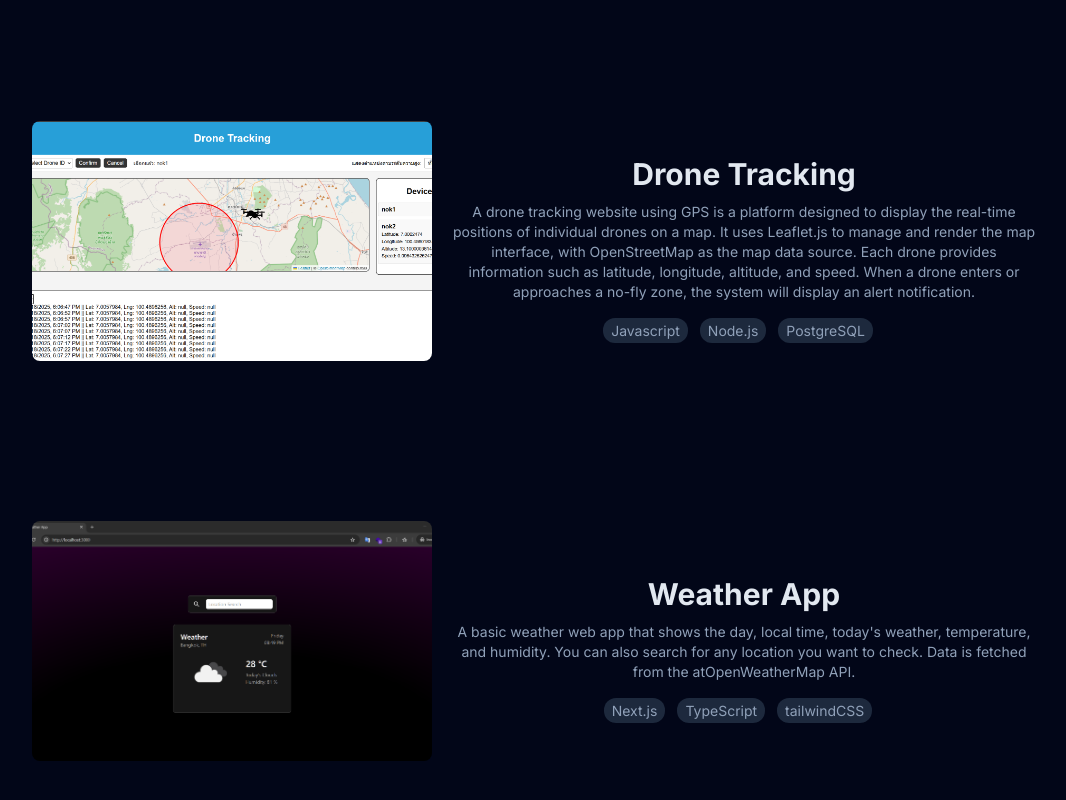
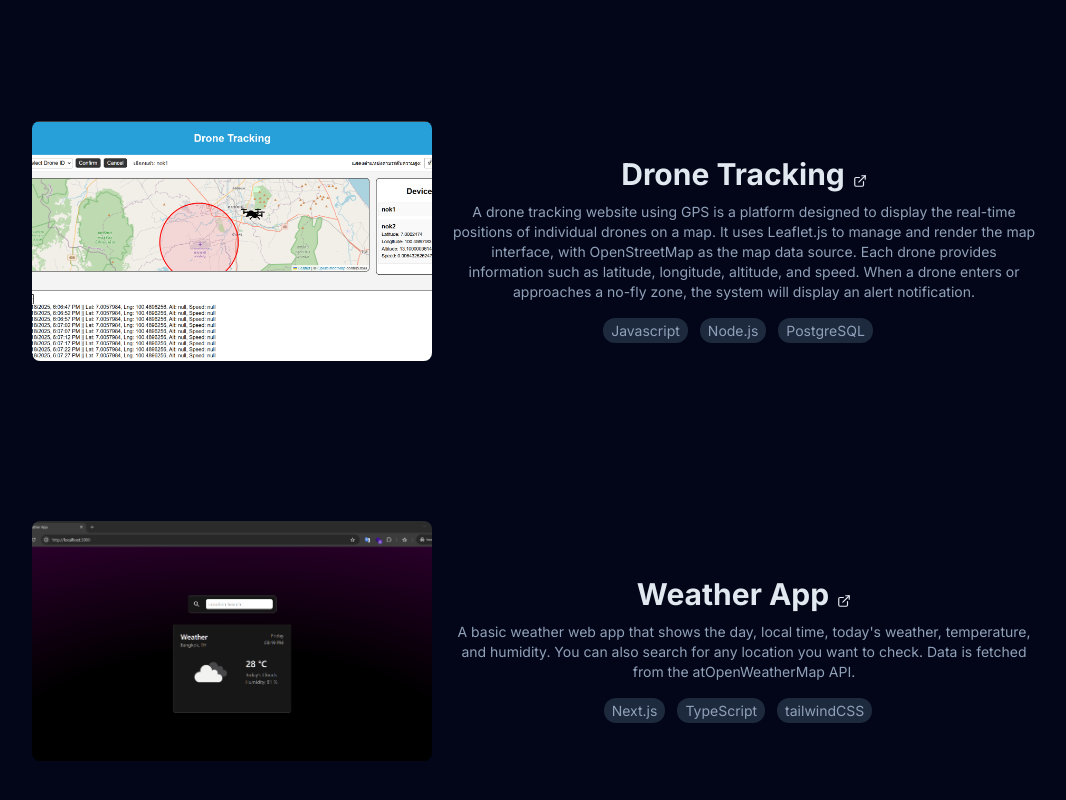
Before and after one commit to cabbaj/my-portfolio-react-tailwind, a React (Vite) app: page / in a window 1280 px wide. Shown: the part 3597-4397 px from the top of the page, without its empty margins (96-1162 px from the left). Built offline with nearby package versions, Linux system fonts and the light colour scheme.

Commit message:
update projects section

```diff
--- a/src/components/ProjectCard.jsx
+++ b/src/components/ProjectCard.jsx
@@ -1,13 +1,29 @@
-const ProjectCard = ({ title, img, description, stacks }) => {
+import { FiExternalLink } from "react-icons/fi";
+
+const ProjectCard = ({ title, img, description, stacks, link }) => {
   return (
+    // image
     <div className="flex flex-col md:flex-row">
       <img
         src={img}
         alt={title}
         className="object-cover rounded-lg h-60 w-100"
       />
+
+      {/* info */}
       <div className="flex flex-col justify-center gap-2 mt-4">
-        <h3 className="font-bold text-center sub-heading">{title}</h3>
+        {link ? (
+          <a href={link} target="_blank">
+            <div className="text-center">
+              <h3 className="inline font-bold text-center sub-heading hover:underline">
+                {title}
+              </h3>
+              <FiExternalLink className="inline ml-2 text-sm" />
+            </div>
+          </a>
+        ) : (
+          <h3 className="font-bold text-center sub-heading">{title}</h3>
+        )}
         <p className="ml-4 text-left px-5 text-sm md:ml-0 muted-text md:text-center">
           {description}
         </p>
--- a/src/sections/Projects.jsx
+++ b/src/sections/Projects.jsx
@@ -17,6 +17,7 @@ const projects = [
     description:
       "A drone tracking website using GPS is a platform designed to display the real-time positions of individual drones on a map. It uses Leaflet.js to manage and render the map interface, with OpenStreetMap as the map data source. Each drone provides information such as latitude, longitude, altitude, and speed. When a drone enters or approaches a no-fly zone, the system will display an alert notification.",
     stacks: ["Javascript", "Node.js", "PostgreSQL"],
+    link: "https://github.com/cabbaj/drone-tracking-system"
   },
   {
     title: "Weather App",
@@ -24,6 +25,7 @@ const projects = [
     description:
       "A basic weather web app that shows the day, local time, today's weather, temperature, and humidity. You can also search for any location you want to check. Data is fetched from the atOpenWeatherMap API.",
     stacks: ["Next.js", "TypeScript", "tailwindCSS"],
+    link: "https://github.com/cabbaj/weather-app-nextjs"
   },
 ];
 
```
